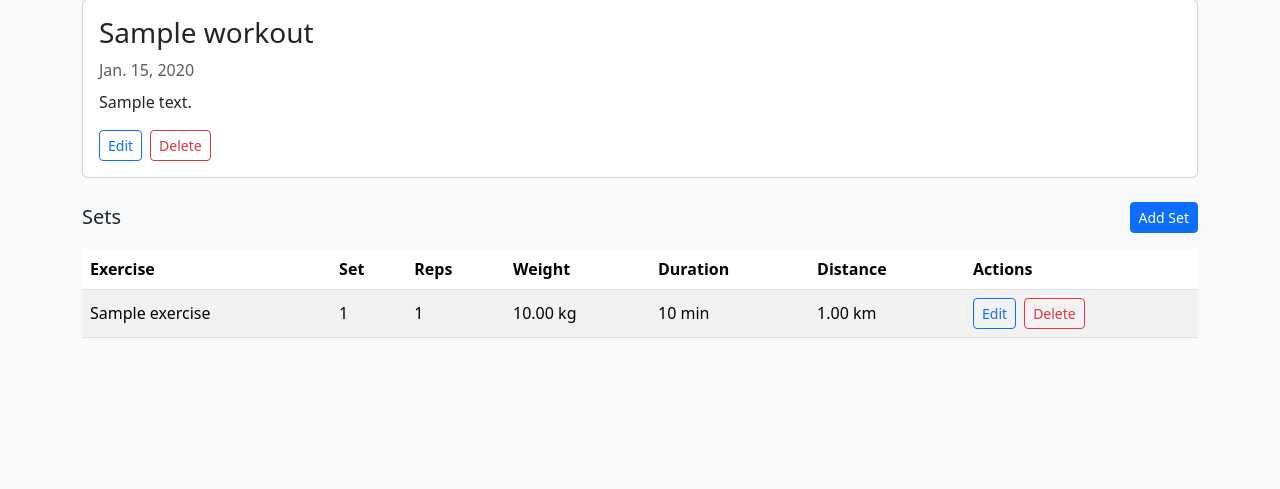
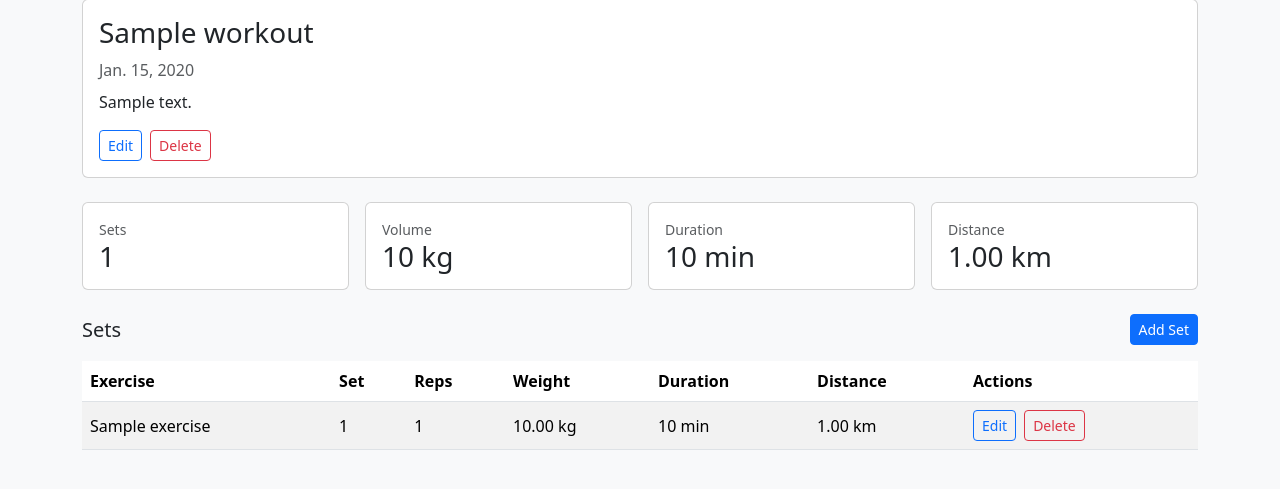
Before and after one commit to vfb-dev/minifit, a Django app: page /workouts/1/ in a window 1280 px wide. Shown: the part 136-625 px from the top of the page. Run offline with Django 5.2, Linux system fonts and the light colour scheme; a user stored in the database is signed in; tables that the repository leaves empty hold one stand-in row (values such as "Sample post").

Commit message:
workout detail summary stats

```diff
--- a/templates/tracker/workout_detail.html
+++ b/templates/tracker/workout_detail.html
@@ -19,6 +19,44 @@
         <div class="d-flex gap-2 mt-3">
             <a href="{% url 'tracker:workout_update' workout.pk %}" class="btn btn-outline-primary btn-sm">Edit</a>
             <a href="{% url 'tracker:workout_delete' workout.pk %}" class="btn btn-outline-danger btn-sm">Delete</a>
+        </div>
+    </div>
+</div>
+
+<div class="row g-3 mb-4">
+    <div class="col-md-3">
+        <div class="card">
+            <div class="card-body">
+                <div class="text-muted small">Sets</div>
+                <div class="h3 mb-0">{{ total_sets }}</div>
+            </div>
+        </div>
+    </div>
+
+    <div class="col-md-3">
+        <div class="card">
+            <div class="card-body">
+                <div class="text-muted small">Volume</div>
+                <div class="h3 mb-0">{{ total_volume|floatformat:0 }} kg</div>
+            </div>
+        </div>
+    </div>
+
+    <div class="col-md-3">
+        <div class="card">
+            <div class="card-body">
+                <div class="text-muted small">Duration</div>
+                <div class="h3 mb-0">{{ total_duration }} min</div>
+            </div>
+        </div>
+    </div>
+
+    <div class="col-md-3">
+        <div class="card">
+            <div class="card-body">
+                <div class="text-muted small">Distance</div>
+                <div class="h3 mb-0">{{ total_distance|floatformat:2 }} km</div>
+            </div>
         </div>
     </div>
 </div>
--- a/tracker/views.py
+++ b/tracker/views.py
@@ -175,12 +175,26 @@ def workout_list(request):
 @login_required
 def workout_detail(request, pk):
     workout = get_object_or_404(Workout, pk=pk, user=request.user)
+    sets = workout.sets.select_related("exercise")
+
+    total_sets = sets.count()
+    total_volume = (
+        sets.filter(reps__isnull=False, weight_kg__isnull=False)
+        .aggregate(total=Sum(F("reps") * F("weight_kg")))["total"]
+        or 0
+    )
+    total_duration = sets.aggregate(total=Sum("duration_minutes"))["total"] or 0
+    total_distance = sets.aggregate(total=Sum("distance_km"))["total"] or 0
 
     return render(
         request,
         "tracker/workout_detail.html",
         {
             "workout": workout,
+            "total_sets": total_sets,
+            "total_volume": total_volume,
+            "total_duration": total_duration,
+            "total_distance": total_distance,
         },
     )
 
```
